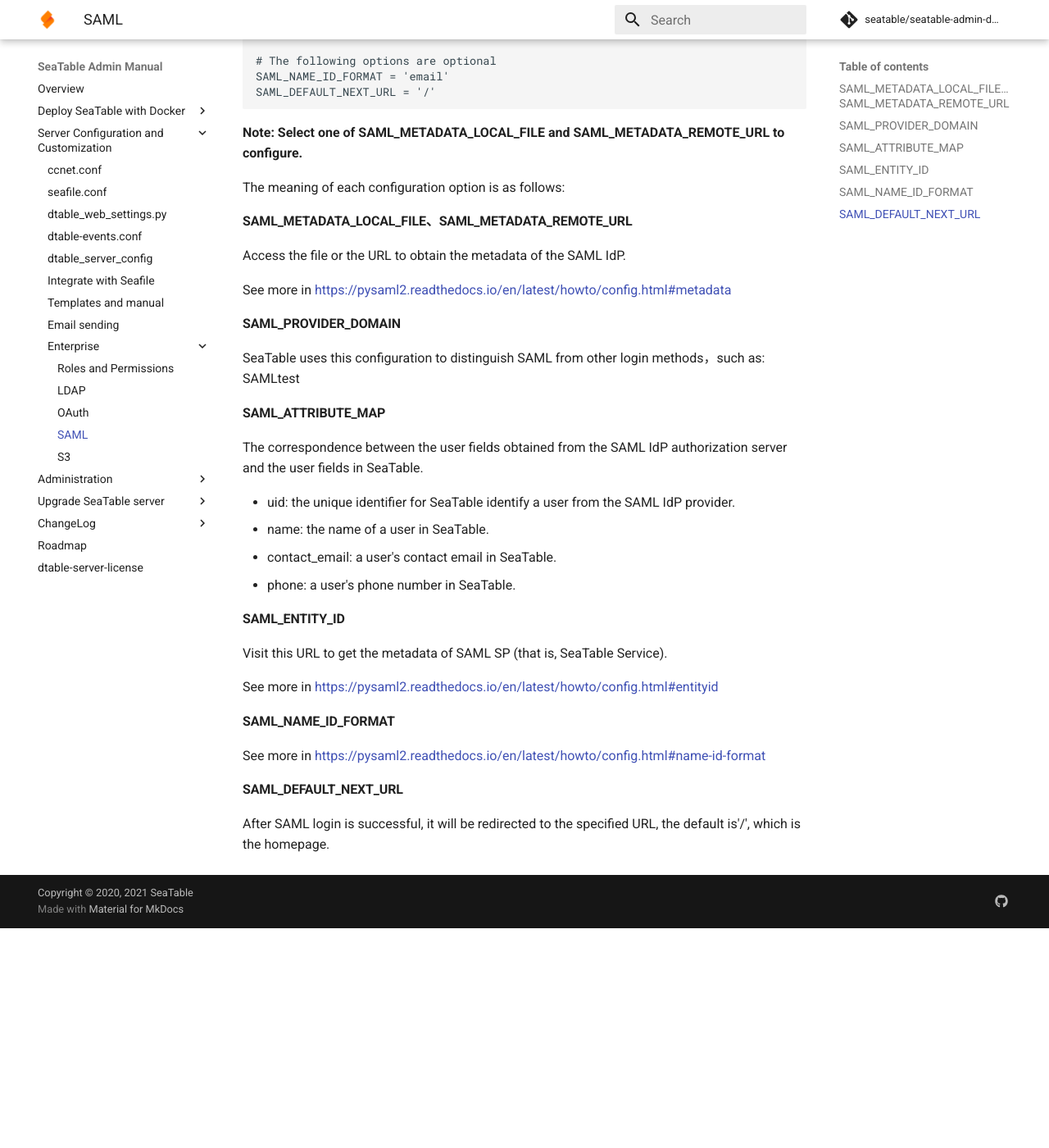
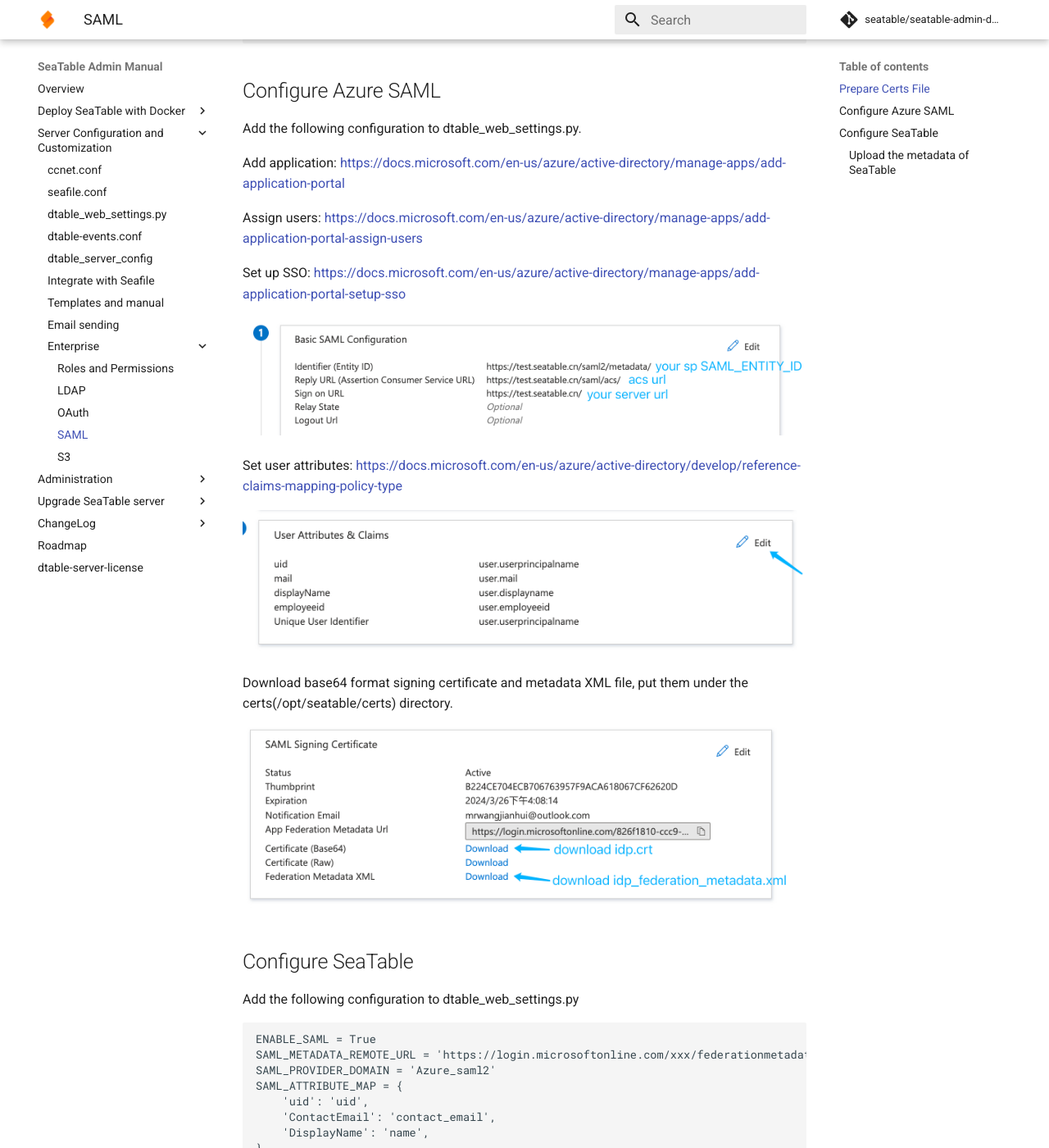
Before and after one commit to seatable/seatable-admin-docs, an MkDocs documentation site: the page built from manual/config/enterprise/saml.md, in a window 1280 px wide and 1400 px high, scrolled down 414 px. Shown: the whole window at 82% size. Built offline with MkDocs 1.6.1 and Material for MkDocs 9.7.7, drawn with Linux system fonts in a browser that asks for light colours; comment, search, counter and statistics services are not loaded; before the commit the page ends 1546 px from its top, so only the background shows below that; some of the changed text lies outside the part shown.

Commit message:
update saml login

````diff
--- a/manual/config/enterprise/saml.md
+++ b/manual/config/enterprise/saml.md
@@ -1,60 +1,114 @@
 # SAML
 
+## Prepare Certs File
+
+Create certs dir
+
+```
+docker exec -it seatable bash
+cd /opt/seatable
+mkdir certs
+cd certs
+```
+
+You can generate them by:
+
+```
+openssl req -x509 -nodes -days 365 -newkey rsa:2048 -keyout sp.key -out sp.crt
+```
+
+## Configure Azure SAML
 Add the following configuration to dtable_web_settings.py.
+
+Add application: <https://docs.microsoft.com/en-us/azure/active-directory/manage-apps/add-application-portal>
+
+Assign users: <https://docs.microsoft.com/en-us/azure/active-directory/manage-apps/add-application-portal-assign-users>
+
+Set up SSO: <https://docs.microsoft.com/en-us/azure/active-directory/manage-apps/add-application-portal-setup-sso>
+
+![](../../images/auto-upload/003.png)
+
+Set user attributes: <https://docs.microsoft.com/en-us/azure/active-directory/develop/reference-claims-mapping-policy-type>
+
+![](../../images/auto-upload/004.png)
+
+Download base64 format signing certificate and metadata XML file, put them under the certs(/opt/seatable/certs) directory.
+
+![](../../images/auto-upload/001.png)
+
+## Configure SeaTable
+Add the following configuration to dtable_web_settings.py
 
 ```
 ENABLE_SAML = True
-SAML_METADATA_LOCAL_FILE = '/path/to/idp'
-SAML_METADATA_REMOTE_URL = 'https://samltest.id/saml/idp'
-SAML_PROVIDER_DOMAIN = 'SAMLtest'
+SAML_METADATA_REMOTE_URL = 'https://login.microsoftonline.com/xxx/federationmetadata/2007-06/federationmetadata.xml?appid=xxx'
+SAML_PROVIDER_DOMAIN = 'Azure_saml2'
 SAML_ATTRIBUTE_MAP = {
     'uid': 'uid',
-    'mail': 'contact_email',
-    'displayName': 'name',
-    'telephoneNumber': 'phone',
-    ...
+    'ContactEmail': 'contact_email',
+    'DisplayName': 'name',
 }
-SAML_ENTITY_ID = 'https://test.seatable.cn/sp.xml'
+SAML_ENTITY_ID = 'https://test.seatable.cn/saml2/metadata/'
 
-# The following options are optional
-SAML_NAME_ID_FORMAT = 'email'
-SAML_DEFAULT_NEXT_URL = '/'
+# The following configuration is to generate SP metadata
+from os import path
+import saml2
+import saml2.saml
+
+CERTS_DIR = '/opt/seatable/certs/'
+SP_SERVICE_URL = 'https://test.seatable.cn'
+XMLSEC_BINARY = '/usr/bin/xmlsec1'
+SAML_CONFIG = {
+    'xmlsec_binary': XMLSEC_BINARY,   # full path to the xmlsec1 binary programm
+    'allow_unknown_attributes': True,
+    'entityid': SP_SERVICE_URL + '/saml2/metadata/',   # your entity id
+    # this block states what services we provide
+    'service': {
+        # we are just a lonely SP
+        'sp' : {
+            "allow_unsolicited": True,
+            'name': 'Federated Seafile Service',
+            'name_id_format': saml2.saml.NAMEID_FORMAT_EMAILADDRESS,
+            'required_attributes': ["uid"],   # attributes that this project need to identify a user
+            'optional_attributes': ['eduPersonAffiliation', ],   # attributes that may be useful to have but not required
+            'endpoints': {
+                'assertion_consumer_service': [
+                    (SP_SERVICE_URL + '/saml/acs/', saml2.BINDING_HTTP_POST),
+                ],
+            },
+            'idp': {
+                # SAML_METADATA_REMOTE_URL
+                'https://login.microsoftonline.com/xxx/federationmetadata/2007-06/federationmetadata.xml?appid=xxx': {
+                    'single_sign_on_service': {
+                        # SingleSignOnService
+                        saml2.BINDING_HTTP_REDIRECT: 'https://login.microsoftonline.com/xxx/saml2',
+                    },
+                    'single_logout_service': {
+                        # SingleLogoutService
+                        saml2.BINDING_HTTP_REDIRECT: 'https://login.microsoftonline.com/xxx/saml2',
+                  },
+                },
+            },
+        },
+    },
+    'metadata': {
+        'local': [path.join(CERTS_DIR, 'idp_federation_metadata.xml')],   # where the remote metadata is stored
+    },
+    'debug': 1,   # set to 1 to output debugging information
+    'cert_file': path.join(CERTS_DIR, 'idp.crt'),   # Signing from IdP
+    'encryption_keypairs': [{
+        'key_file': path.join(CERTS_DIR, 'sp.key'),  # private part
+        'cert_file': path.join(CERTS_DIR, 'sp.crt'),  # public part
+    }],
+    'valid_for': 24,  # how long is our metadata valid
+}
 
 ```
 
-**Note: Select one of SAML_METADATA_LOCAL_FILE and SAML_METADATA_REMOTE_URL to configure.**
+### Upload the metadata of SeaTable
 
-The meaning of each configuration option is as follows:
+Restart SeaTable, enter the entity id URL of SeaTable in the browser, e.g. <https://test.seatable.cn/saml2/metadata/>, download the web page content to the local, name it sp.xml, and upload it to the Azure SAML application.
 
-#### SAML_METADATA_LOCAL_FILE、SAML_METADATA_REMOTE_URL
+![](../../images/auto-upload/002.png)
 
-Access the file or the URL to obtain the metadata of the SAML IdP.
-
-See more in <https://pysaml2.readthedocs.io/en/latest/howto/config.html#metadata>
-
-#### SAML_PROVIDER_DOMAIN
-
-SeaTable uses this configuration to distinguish SAML from other login methods，such as: SAMLtest
-
-#### SAML_ATTRIBUTE_MAP
-
-The correspondence between the user fields obtained from the SAML IdP authorization server and the user fields in SeaTable.
-
-* uid: the unique identifier for SeaTable identify a user from the SAML IdP provider.
-* name: the name of a user in SeaTable.
-* contact_email: a user's contact email in SeaTable.
-* phone: a user's phone number in SeaTable.
-
-#### SAML_ENTITY_ID
-
-Visit this URL to get the metadata of SAML SP (that is, SeaTable Service).
-
-See more in <https://pysaml2.readthedocs.io/en/latest/howto/config.html#entityid>
-
-#### SAML_NAME_ID_FORMAT
-
-See more in <https://pysaml2.readthedocs.io/en/latest/howto/config.html#name-id-format>
-
-#### SAML_DEFAULT_NEXT_URL
-
-After SAML login is successful, it will be redirected to the specified URL, the default is'/', which is the homepage.
+Log in to the seatable homepage, click single sign-on, and use the user assigned to Azure SAML to perform a SAML login test.
````
Also changed, not shown: manual/images/auto-upload/001.png (added), manual/images/auto-upload/002.png (added), manual/images/auto-upload/003.png (added), manual/images/auto-upload/004.png (added).
